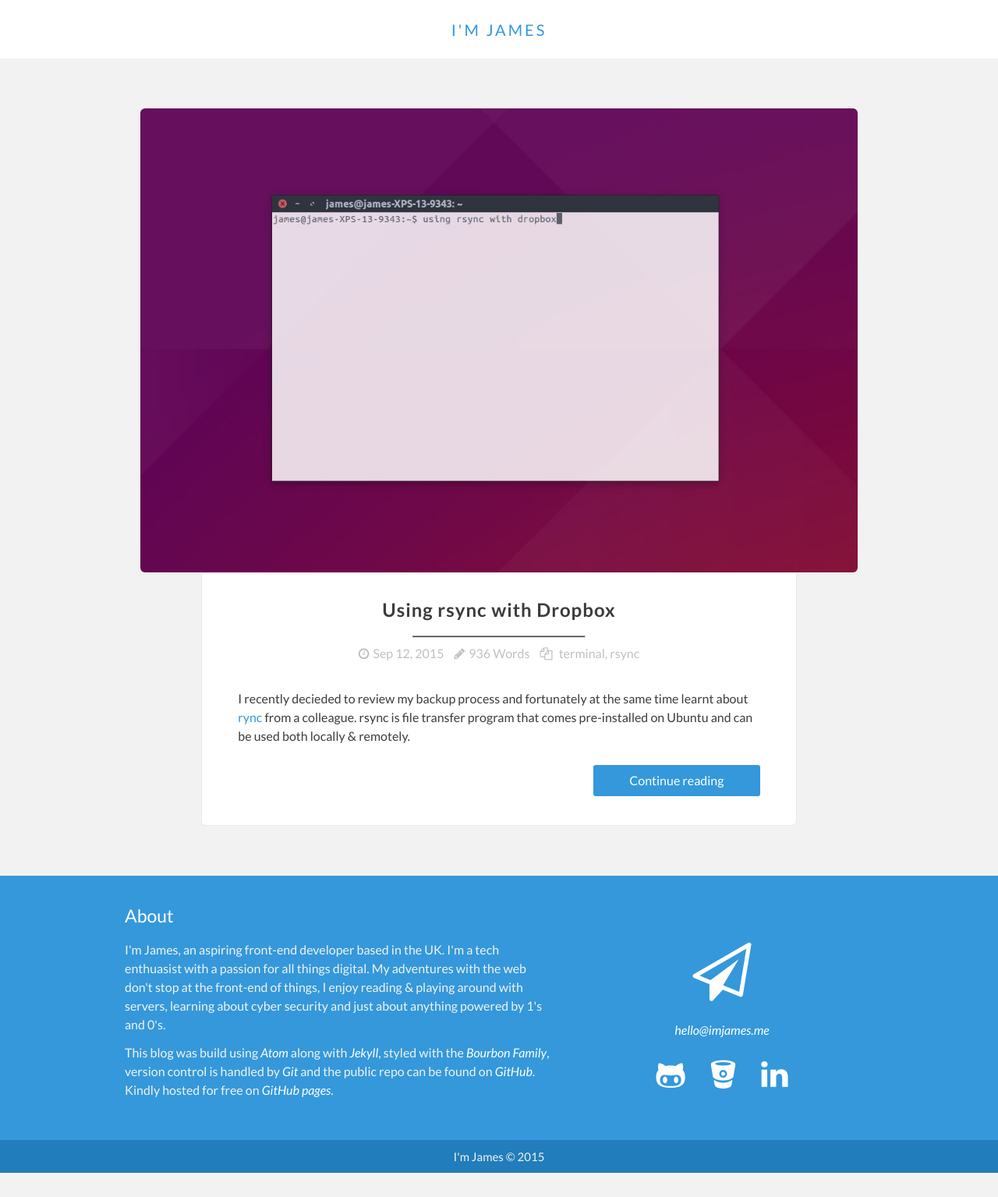
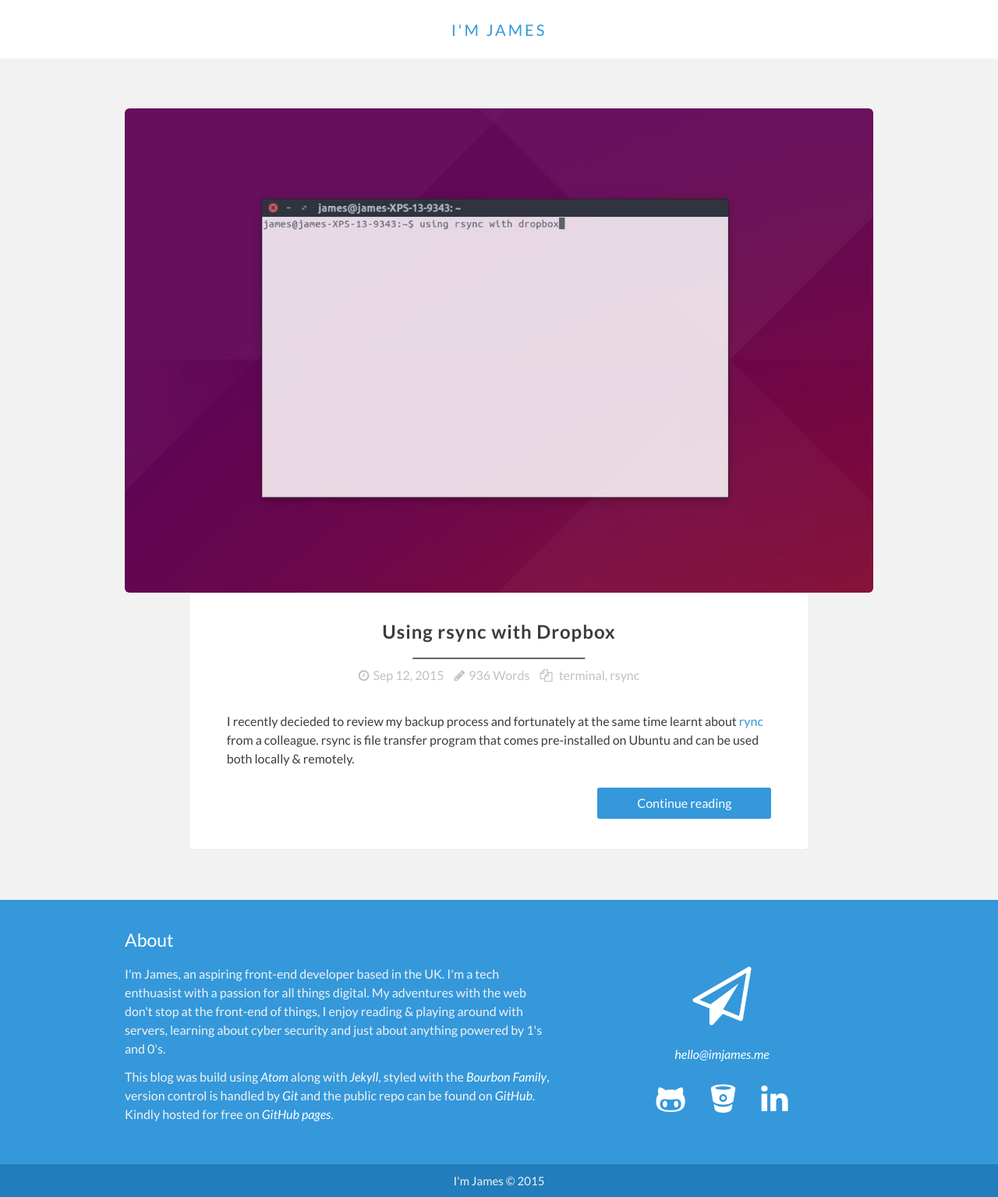
Before and after one commit to imjamesdotme/imjamesdotme.github.io, a Jekyll site: the page built from index.html, in a window 1280 px wide. Shown: the whole page at 78% size. Built offline with Jekyll 4.4.1, drawn with Linux system fonts in a browser that asks for light colours; nearby versions of some CDN libraries; before the commit the page ends 1504 px from its top, so only the background shows below that.

Commit message:
Removed duplicate media query. Added media query for large screens.

```diff
--- a/_sass/_layout.scss
+++ b/_sass/_layout.scss
@@ -4,10 +4,11 @@
   @include media($medium-screen-up) {
     margin-top: 5%;
     margin-bottom: 5%;
-  }
-  @include media($medium-screen-up) {
     padding-left: 20px;
     padding-right: 20px;
+  }
+  @include media($large-screen-up) {
+    padding: 0;
   }
 }
 
```
